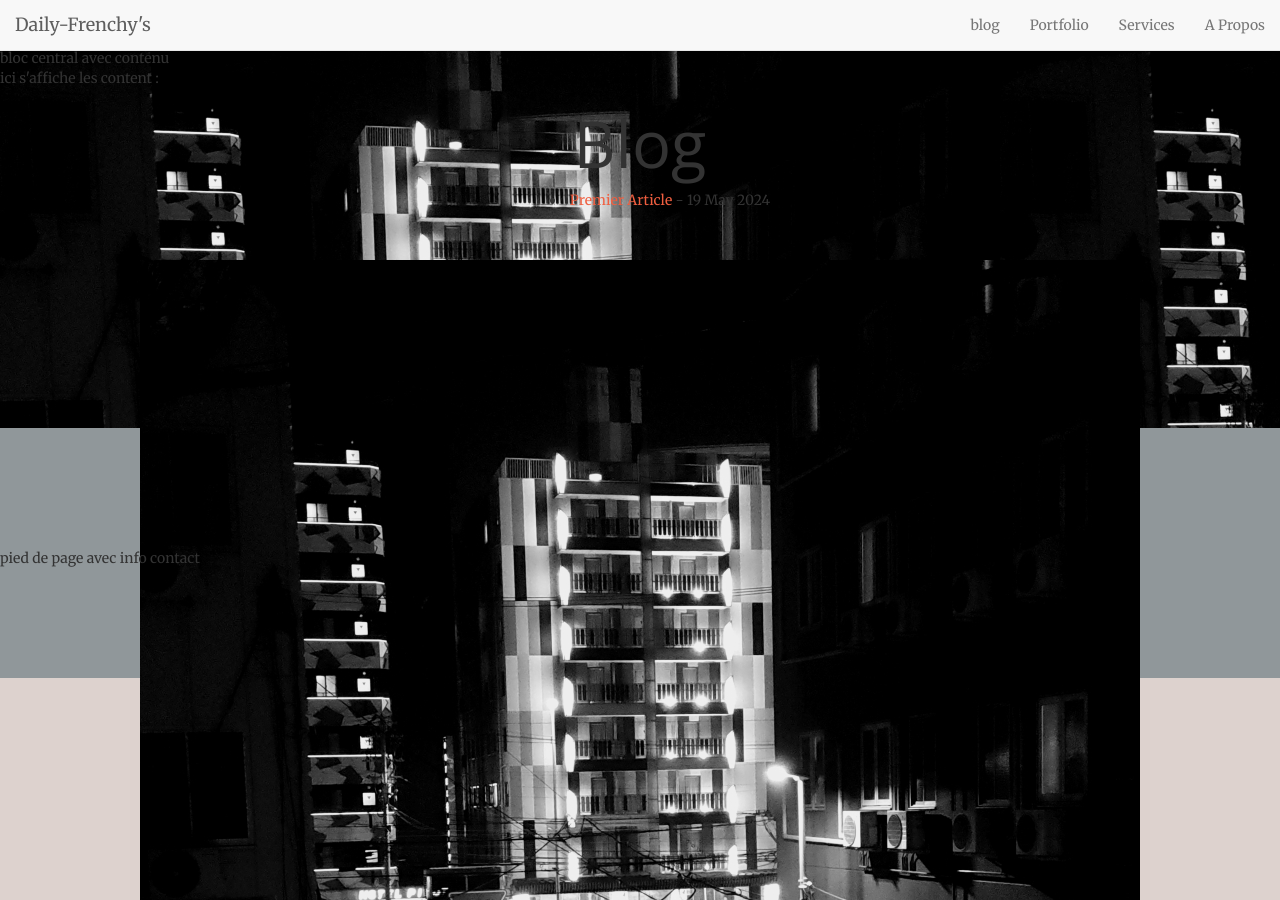
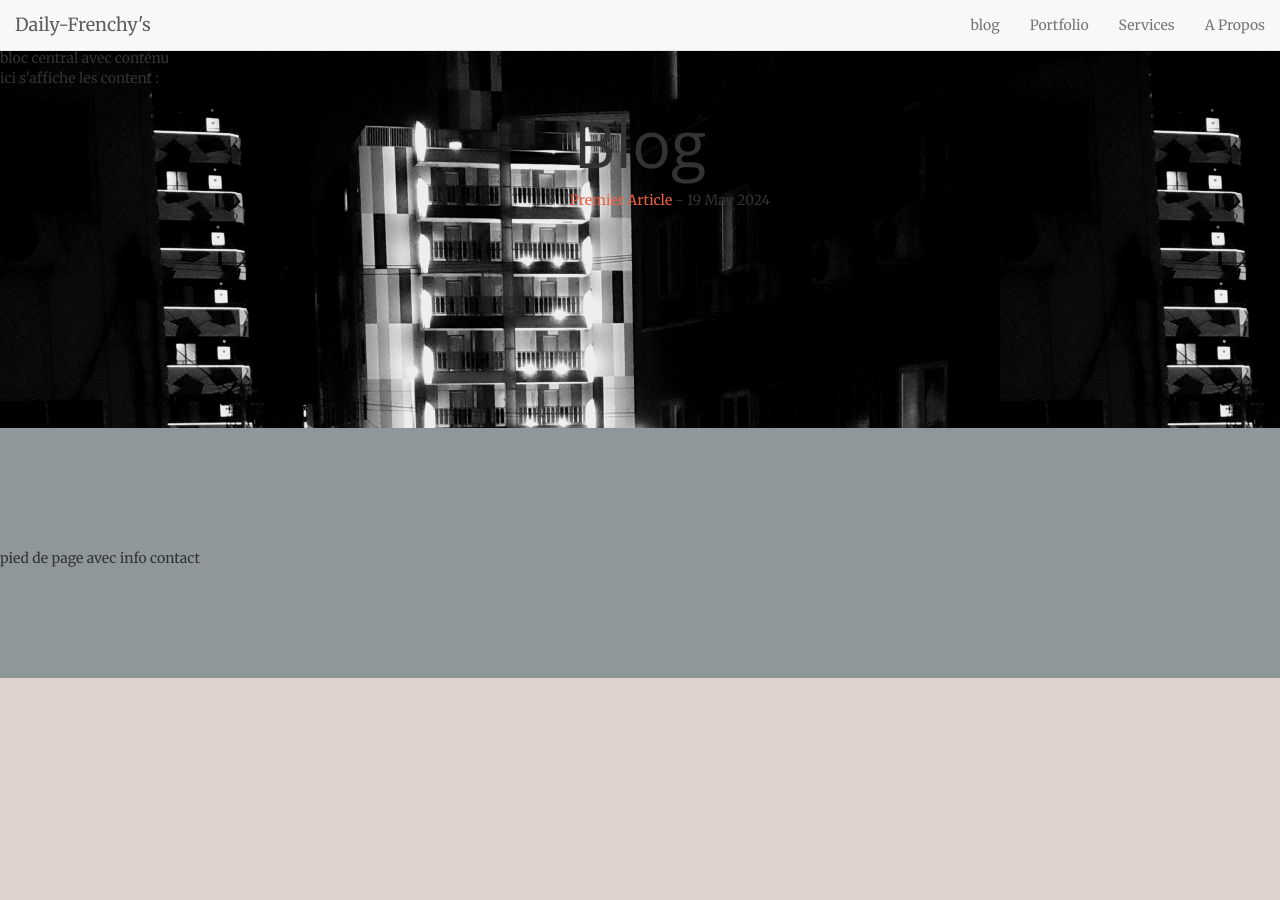
Before and after one commit to dailyfrenchy/news, a Jekyll site: the page built from html/blog.html, in a window 1280 px wide and 900 px high, scrolled down 322 px. Built offline with Jekyll 4.4.1, drawn with Linux system fonts in a browser that asks for light colours; some web fonts are replaced; after the commit the page ends 1000 px from its top, so only the background shows below that.

Commit message:
Update blog.html

```diff
--- a/html/blog.html
+++ b/html/blog.html
@@ -22,7 +22,6 @@ title: Blog
 			<br>
 
 			<div class="fin">
-				<img src="{{ "/img/default/daily-frenchys-logo1-100x1300.jpg" | absolute_url }}" alt="logo1" title="Découvrez notre logo !"/>
 			</div>
 
 		</div>
```
